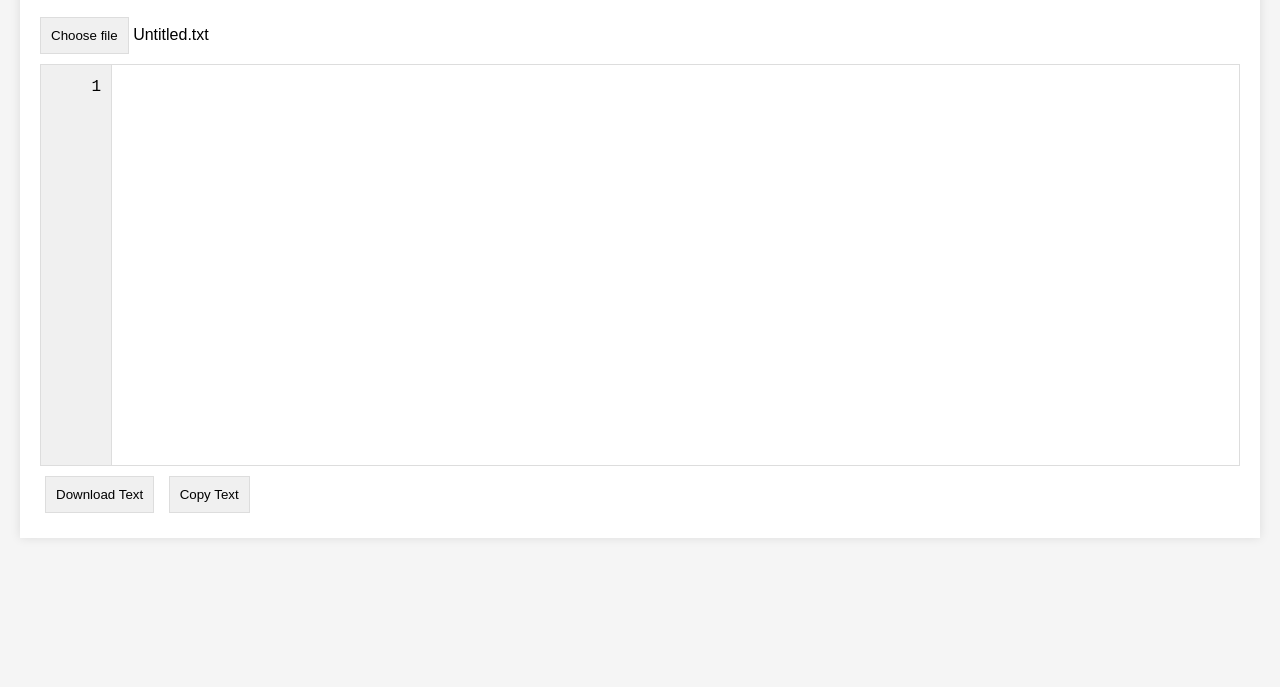
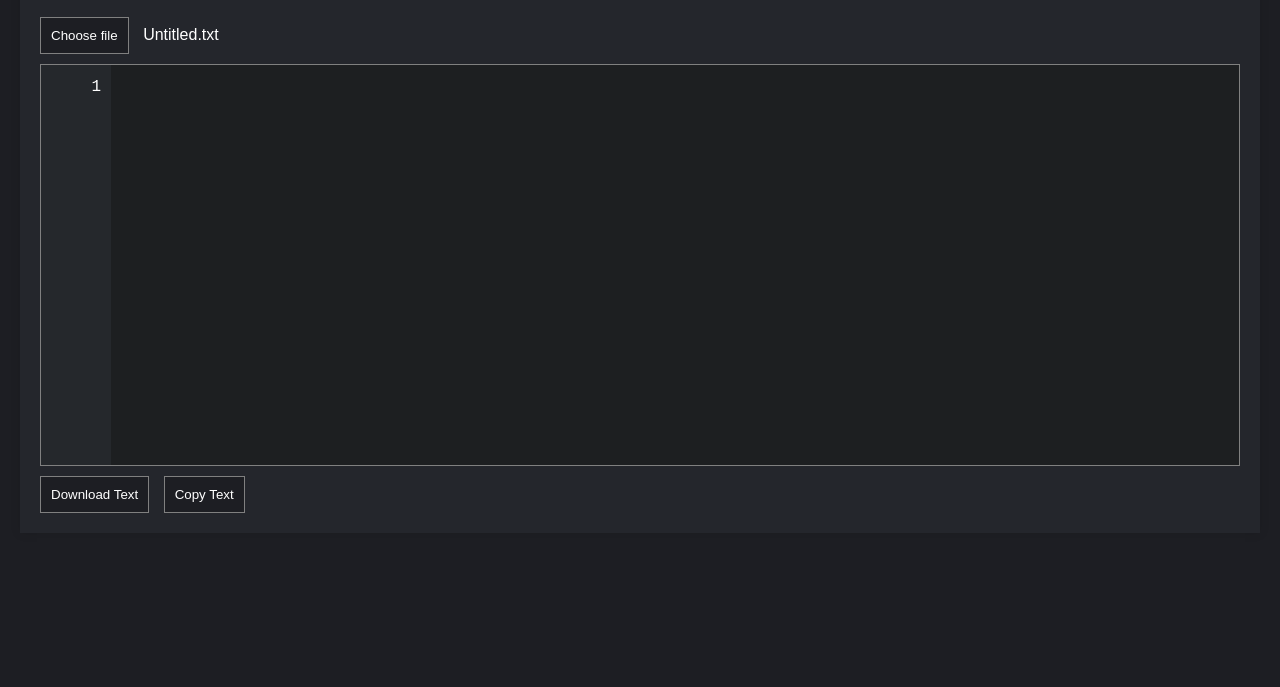
Before and after one commit to 101107/text-editor, a plain HTML site: page index.html in a window 1280 px wide. Shown: the part 113-800 px from the top of the page. Drawn offline with Linux system fonts and the light colour scheme.

Commit message:
Update style.css

```diff
--- a/styles/style.css
+++ b/styles/style.css
@@ -1,35 +1,34 @@
-/* General styles */
 body {
     font-family: Arial, sans-serif;
     margin: 20px;
     padding: 0;
-    background-color: #f5f5f5;
+    background-color: #1d1e23;
 }
 
 .contents {
     max-width: 100%;
     margin: auto;
     padding: 20px;
-    background-color: #fff;
+    background-color: #24262c;
+	color: white;
     box-shadow: 0 0 10px rgba(0, 0, 0, 0.1);
 }
 
 .contents span {
     outline: none;
+	color: white;
 }
 
-/* Text Editor styles */
 .editor-container {
     display: flex;
-    border: 1px solid #ddd;
-    background: #fff;
+    border: 1px solid gray;
     height: 400px;
 }
 
 .line-numbers {
     padding: 10px;
-    background: #f0f0f0;
-    border-right: 1px solid #ddd;
+    background: #25282c;
+	color: white;
     text-align: right;
     user-select: none;
     width: 50px;
@@ -42,6 +41,9 @@ body {
 .editor {
     flex: 1;
     padding: 10px;
+	background: #1d1f21;
+	color: white;
+	caret-color: white;
     border: none;
     outline: none;
     resize: none;
@@ -60,14 +62,16 @@ body {
 input[type="button"] {
     padding: 10px;
     margin: 5px;
-    border: 1px solid #ddd;
-    background-color: #f0f0f0;
+    border: 1px solid gray;
+    background-color: #1d1e23;
+	color: white;
     cursor: pointer;
     transition: background-color 0.3s;
 }
 
 input[type="button"]:hover {
     background-color: #e0e0e0;
+	color: black;
 }
 
 .copytext {
@@ -76,9 +80,13 @@ input[type="button"]:hover {
 
 /* File chooser and download button */
 #choose {
-    margin: 10px 0;
+    margin: 10px 10px 10px 0;
 }
 
 #download {
-    margin-top: 10px;
+	margin: 10px 10px 0 0;
 }
+
+#copy {
+	margin: 10px 10px 0 0;
+}
```
